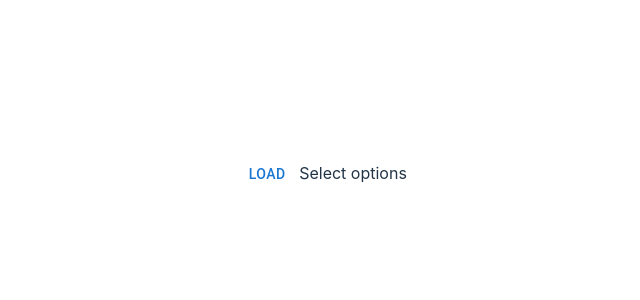
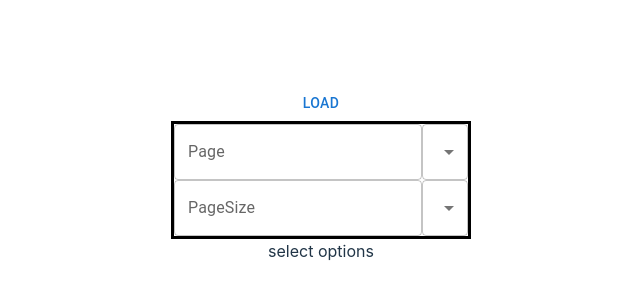
Before and after one commit to jankowskaweronika/mediporta-recruitment-task, a React (Vite) app: page / in a window 1280 px wide. Shown: the part 226-526 px from the top of the page, without its empty margins (319-959 px from the left). Built offline with nearby package versions, Linux system fonts and the light colour scheme.

Commit message:
🚧 Sort options

```diff
--- /dev/null
+++ b/src/components/atoms/FormControl/index.ts
@@ -0,0 +1,2 @@
+export * from '@mui/material/FormControl'
+export { default } from '@mui/material/FormControl'
--- a/src/components/molecules/SortOptions/SortOptions.tsx
+++ b/src/components/molecules/SortOptions/SortOptions.tsx
@@ -1,23 +1,37 @@
-import Box from "../../atoms/Box/index"
+import FormControl from "../../atoms/FormControl"
 import TextField from "../../atoms/TextField/index"
 import Select from "../../atoms/Select/index"
 import MenuItem from "../../atoms/MenuItem/index"
+import Box from "../../atoms/Box"
 
 const SortOptions = () => {
   return (
-    <div>
     <Box
       sx={{
         backgroundColor: "white",
         border: "3px solid black",
       }}
     >
-        <TextField id="page" label="Select"></TextField>
+      <FormControl>
+        <TextField
+          id="page"
+          label="Page"
+          placeholder="select a number"
+        >
+        </TextField>
 
-        <TextField id="pageSize"></TextField>
+        <TextField
+          id="pageSize"
+          label="PageSize"
+          placeholder="Select a pagesize"
+        >
+        </TextField>
+      </FormControl>
 
-        <div>
-          <Select id="order">
+      <FormControl>
+        <Select
+          id="order"
+        >
           <MenuItem value={"desc"}>desc</MenuItem>
           <MenuItem value={"asc"}>asc</MenuItem>
         </Select>
@@ -27,9 +41,8 @@ const SortOptions = () => {
           <MenuItem value={"activity"}>activity</MenuItem>
           <MenuItem value={"name"}>name</MenuItem>
         </Select>
-        </div>
+      </FormControl>
     </Box>
-    </div>
   )
 }
 
--- a/src/components/page/MainPage.tsx
+++ b/src/components/page/MainPage.tsx
@@ -2,6 +2,7 @@ import { useTags } from "../../hook/useTags"
 
 import Button from "../atoms/Button"
 import TableWithPagination from "../organisms/TableWithPagination/TableWithPagination"
+import SortOptions from "../molecules/SortOptions/SortOptions"
 
 export const MainPage = () => {
   const {
@@ -23,15 +24,13 @@ export const MainPage = () => {
   return (
     <div>
       <Button onClick={loadTags}>LOAD</Button>
-      {
-        // form with options to select – molecule
-      }
+      <SortOptions />
       {status === "rejected" ? (
         "error"
       ) : status === "pending" ? (
         "loading data"
       ) : status === "idle" ? (
-        "Select options"
+        "select options"
       ) : status === "resolved" && tags && totalPages ? (
         <TableWithPagination
           rows={tags}
```
Lines whose indentation alone changed are shown as unchanged.
